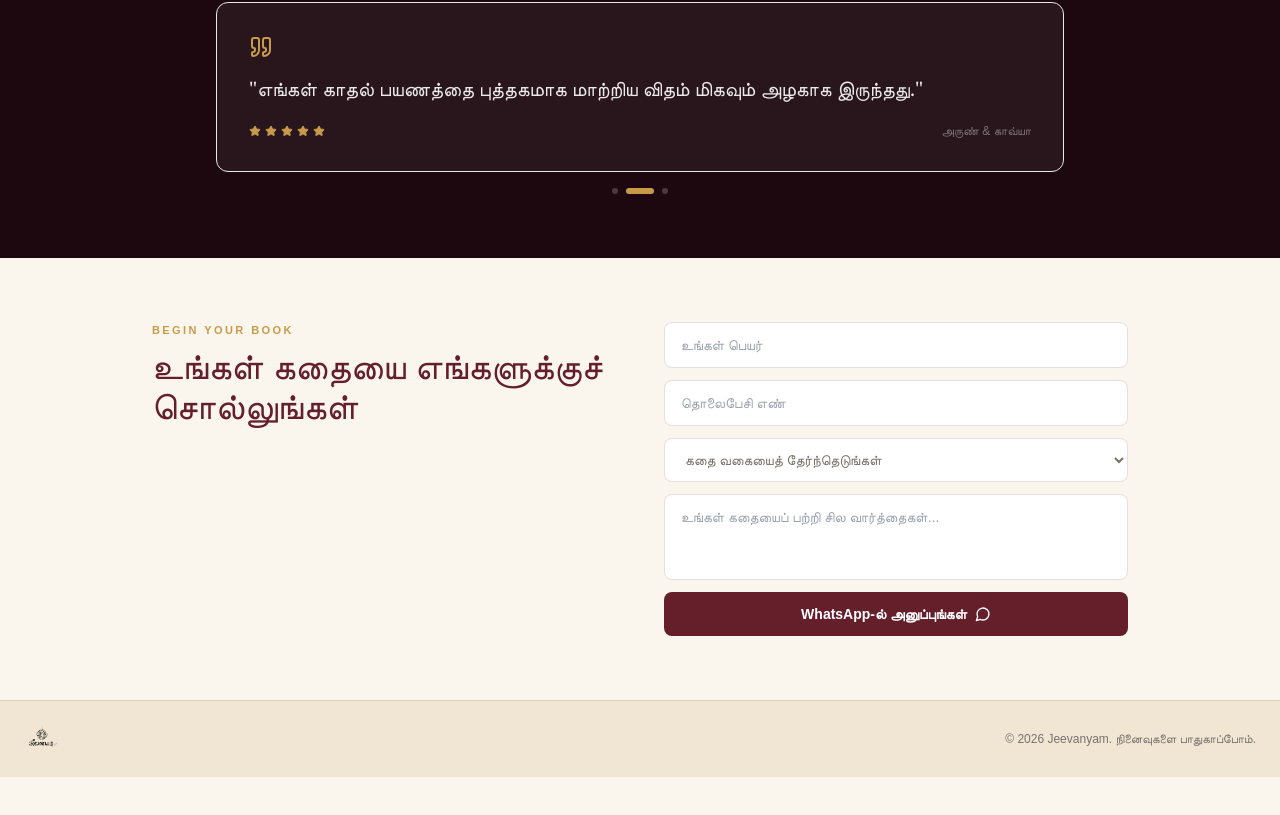
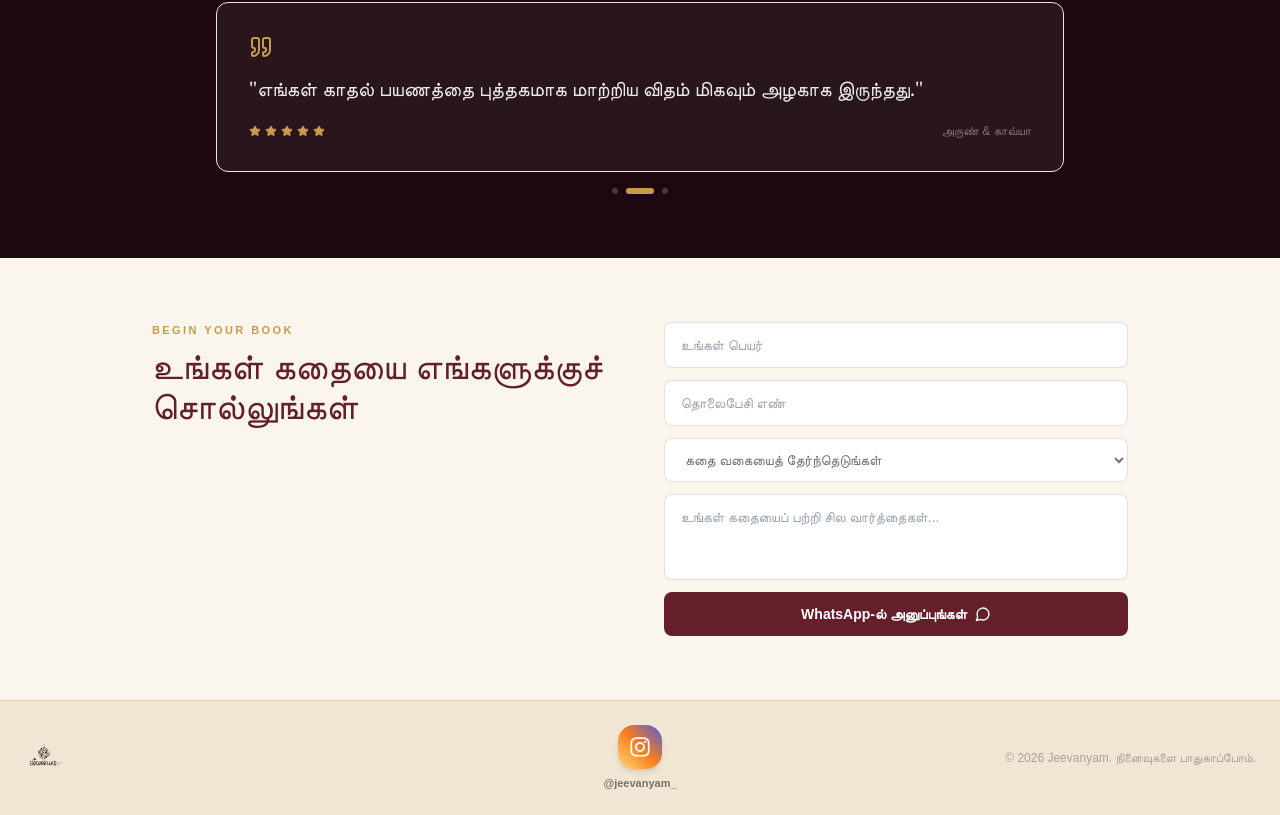
Before and after one commit to Logeshkdev/jeevanyam, a Next.js app: page / in a window 1280 px wide. Shown: the part 3170-3985 px from the top of the page. Before the commit the page ends 3947 px from the top, so only its background shows below. Built offline with nearby package versions, Linux system fonts and the light colour scheme.

Commit message:
instagram logo with link attached

```diff
--- a/app/page.tsx
+++ b/app/page.tsx
@@ -274,7 +274,7 @@ export default function Home(){
         <motion.div initial={{opacity:0,y:16}} whileInView={{opacity:1,y:0}} viewport={{once:true}} transition={{duration:.5}}
           className="group flex overflow-hidden rounded-2xl bg-[#2c1019] ring-1 ring-gold/20 shadow-xl">
           <div className="relative w-32 shrink-0 overflow-hidden sm:w-36">
-            <img src="/images/kavalajoathi-book.jpg" alt="கவைஜோதி இல்லம்" loading="lazy" className="h-full w-full object-cover transition duration-700 group-hover:scale-105"/>
+            <img src="/images/kalai-joathi-book.jpg" alt="கவைஜோதி இல்லம்" loading="lazy" className="h-full w-full object-cover transition duration-700 group-hover:scale-105"/>
             <div className="pointer-events-none absolute inset-y-0 right-0 w-4 bg-gradient-to-l from-[#2c1019] to-transparent"/>
           </div>
           <div className="flex flex-1 flex-col justify-between p-4 sm:p-5">
@@ -392,10 +392,41 @@ export default function Home(){
   </section>
 
   {/* ══════════════ FOOTER ══════════════ */}
-  <footer className="border-t border-wine/10 bg-[#f0e6d3] px-4 py-5 sm:px-6">
-    <div className="mx-auto flex max-w-7xl flex-col items-center justify-between gap-3 text-xs text-stone-500 sm:flex-row">
-      <img src="/images/jeevanyam-logo-dark.png" alt="ஜீவனயம்" loading="lazy" className="h-9 w-auto object-contain"/>
-      <p>© 2026 Jeevanyam. {t("நினைவுகளை பாதுகாப்போம்.","Made for stories that matter.")}</p>
+  <footer className="border-t border-wine/10 bg-[#f0e6d3]">
+    <div className="mx-auto max-w-7xl px-4 py-6 sm:px-6">
+      {/* 3-col grid: logo | instagram | copyright */}
+      <div className="grid grid-cols-1 items-center gap-5 text-center sm:grid-cols-3 sm:text-left">
+
+        {/* col 1 — logo */}
+        <div className="flex justify-center sm:justify-start">
+          <img src="/images/jeevanyam-logo-dark.png" alt="ஜீவனயம்" loading="lazy" className="h-10 w-auto object-contain"/>
+        </div>
+
+        {/* col 2 — instagram (centered on both) */}
+        <div className="flex flex-col items-center gap-2">
+          <a
+            href="https://www.instagram.com/jeevanyam_/?utm_source=ig_web_button_share_sheet"
+            target="_blank"
+            rel="noopener noreferrer"
+            aria-label="Follow Jeevanyam on Instagram"
+            className="group flex flex-col items-center gap-1.5 transition"
+          >
+            {/* Official Instagram glyph SVG */}
+            <span className="flex h-11 w-11 items-center justify-center rounded-2xl bg-gradient-to-tr from-[#feda75] via-[#fa7e1e] via-[#d62976] via-[#962fbf] to-[#4f5bd5] shadow-md transition duration-300 group-hover:scale-110 group-hover:shadow-lg">
+              <svg xmlns="http://www.w3.org/2000/svg" viewBox="0 0 448 512" width="22" height="22" fill="white" aria-hidden="true">
+                <path d="M224.1 141c-63.6 0-114.9 51.3-114.9 114.9s51.3 114.9 114.9 114.9 114.9-51.3 114.9-114.9S287.7 141 224.1 141zm0 189.6c-41.1 0-74.7-33.5-74.7-74.7s33.5-74.7 74.7-74.7 74.7 33.5 74.7 74.7-33.6 74.7-74.7 74.7zm146.4-194.3c0 14.9-12 26.8-26.8 26.8-14.9 0-26.8-12-26.8-26.8s12-26.8 26.8-26.8 26.8 12 26.8 26.8zm76.1 27.2c-1.7-35.9-9.9-67.7-36.2-93.9-26.2-26.2-58-34.4-93.9-36.2-37-2.1-147.9-2.1-184.9 0-35.8 1.7-67.6 9.9-93.9 36.1s-34.4 58-36.2 93.9c-2.1 37-2.1 147.9 0 184.9 1.7 35.9 9.9 67.7 36.2 93.9s58 34.4 93.9 36.2c37 2.1 147.9 2.1 184.9 0 35.9-1.7 67.7-9.9 93.9-36.2 26.2-26.2 34.4-58 36.2-93.9 2.1-37 2.1-147.8 0-184.8zM398.8 388c-7.8 19.6-22.9 34.7-42.6 42.6-29.5 11.7-99.5 9-132.1 9s-102.7 2.6-132.1-9c-19.6-7.8-34.7-22.9-42.6-42.6-11.7-29.5-9-99.5-9-132.1s-2.6-102.7 9-132.1c7.8-19.6 22.9-34.7 42.6-42.6 29.5-11.7 99.5-9 132.1-9s102.7-2.6 132.1 9c19.6 7.8 34.7 22.9 42.6 42.6 11.7 29.5 9 99.5 9 132.1s2.7 102.7-9 132.1z"/>
+              </svg>
+            </span>
+            <span className="text-[11px] font-semibold text-stone-500 transition group-hover:text-[#d62976]">@jeevanyam_</span>
+          </a>
+        </div>
+
+        {/* col 3 — copyright */}
+        <div className="flex justify-center sm:justify-end">
+          <p className="text-xs text-stone-400">© 2026 Jeevanyam.<br className="sm:hidden"/> {t("நினைவுகளை பாதுகாப்போம்.","Made for stories that matter.")}</p>
+        </div>
+
+      </div>
     </div>
   </footer>
 
```
Also changed, not shown: public/images/kalai-joathi-book.jpg (renamed from public/images/kavalajoathi-book.jpg), 1 other file (tests, documents, lock files or other folders).
